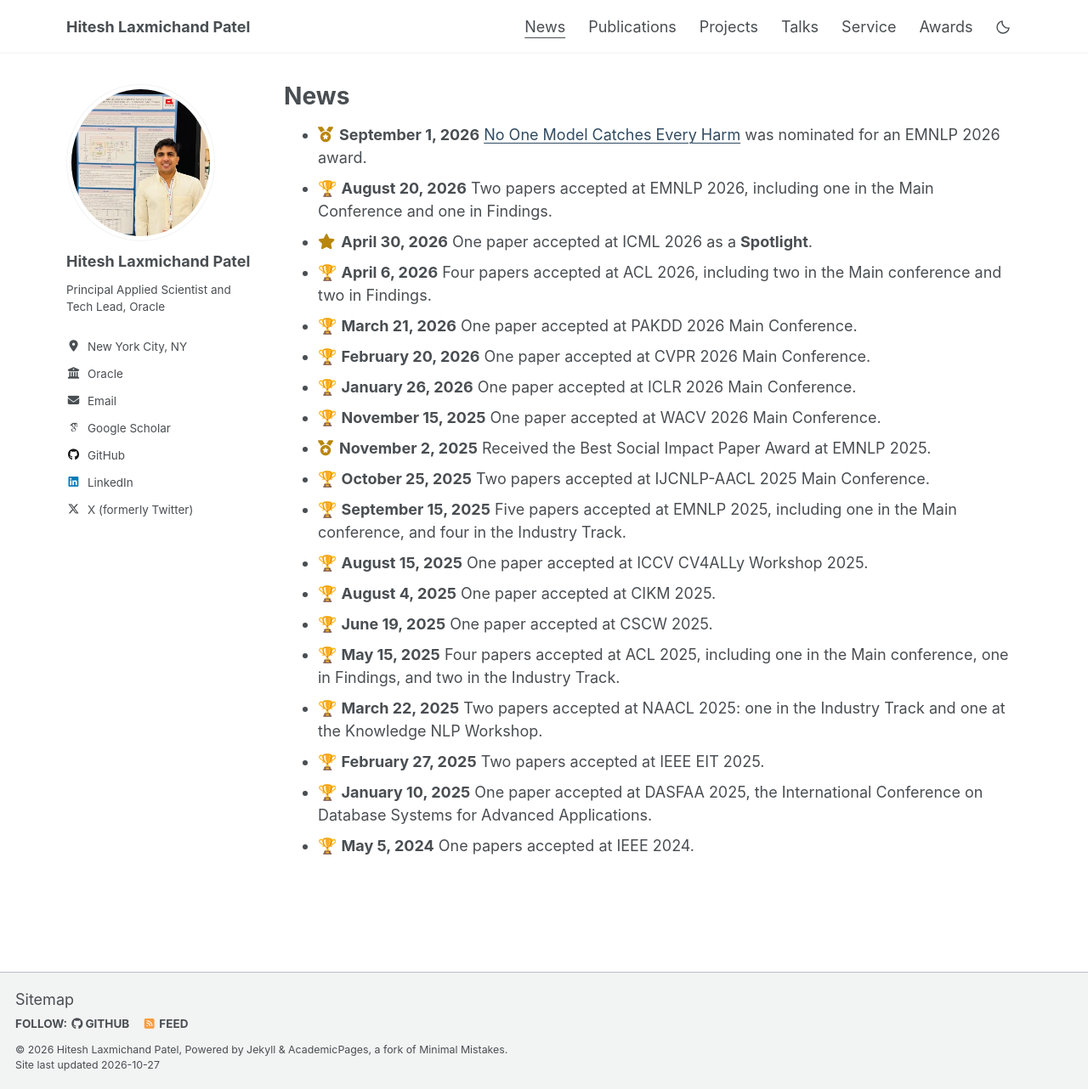
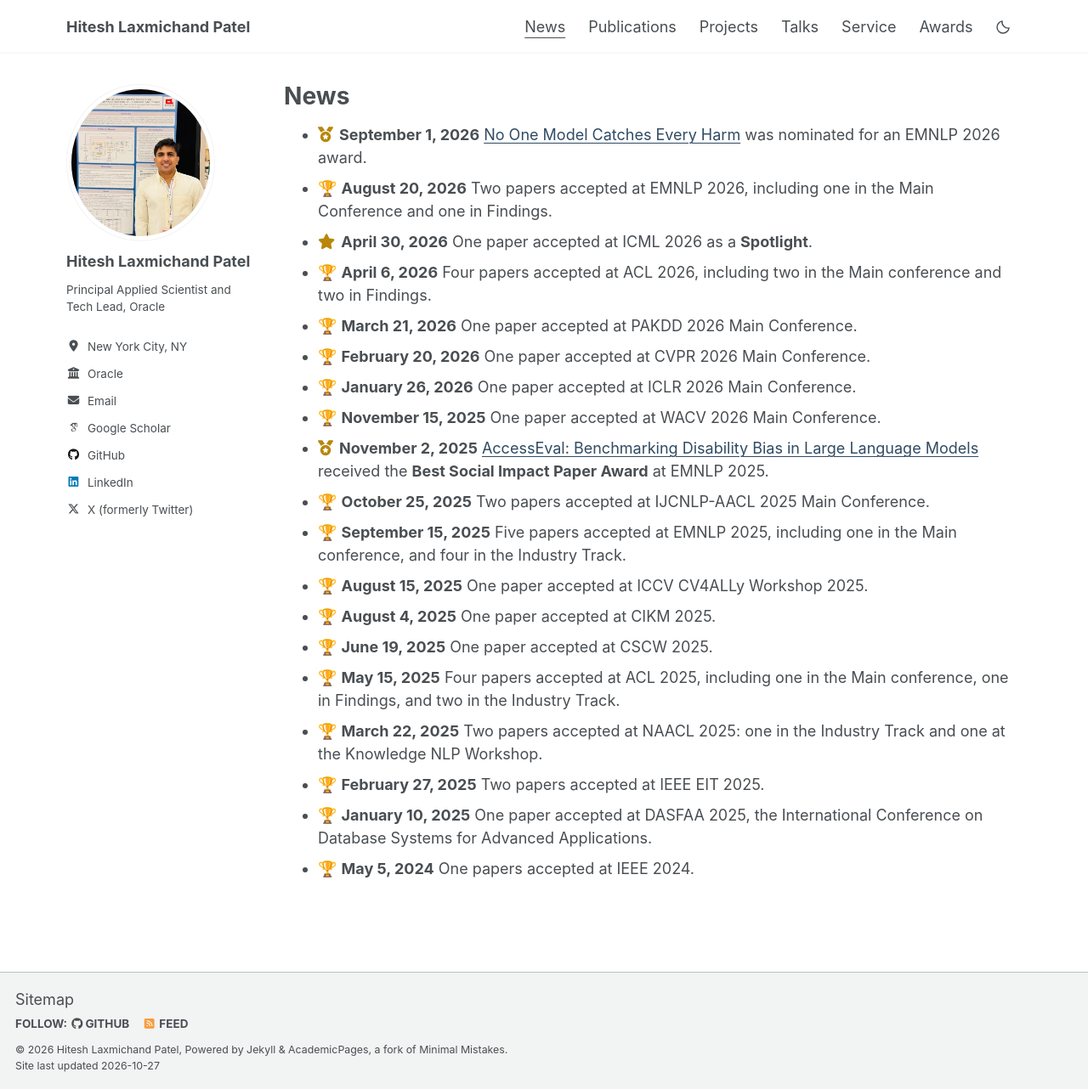
Before and after one commit to HITESHLPATEL/hiteshlpatel.github.io, a Jekyll site: the page built from _pages/news.md, in a window 1280 px wide and 1282 px high. Shown: the whole window at 85% size. Built offline with Jekyll 4.4.1, drawn with Linux system fonts in a browser that asks for light colours.

Commit message:
Name AccessEval in the award news announcement

```diff
--- a/_pages/news.md
+++ b/_pages/news.md
@@ -23,7 +23,7 @@ August 20 two-paper entry with the four-paper version below.
 - 🏆 __February 20, 2026__ One paper accepted at CVPR 2026 Main Conference.
 - 🏆 __January 26, 2026__ One paper accepted at ICLR 2026 Main Conference.
 - 🏆 __November 15, 2025__ One paper accepted at WACV 2026 Main Conference.
-- <i class="fa-solid fa-medal award-icon" aria-hidden="true"></i> __November 2, 2025__ Received the Best Social Impact Paper Award at EMNLP 2025.
+- <i class="fa-solid fa-medal award-icon" aria-hidden="true"></i> __November 2, 2025__ [AccessEval: Benchmarking Disability Bias in Large Language Models](https://aclanthology.org/2025.emnlp-main.1653/) received the **Best Social Impact Paper Award** at EMNLP 2025.
 - 🏆 __October 25, 2025__ Two papers accepted at IJCNLP-AACL 2025 Main Conference.
 - 🏆 __September 15, 2025__ Five papers accepted at EMNLP 2025, including one in the Main conference, and four in the Industry Track.
 - 🏆 __August 15, 2025__ One paper accepted at ICCV CV4ALLy Workshop 2025.
```
